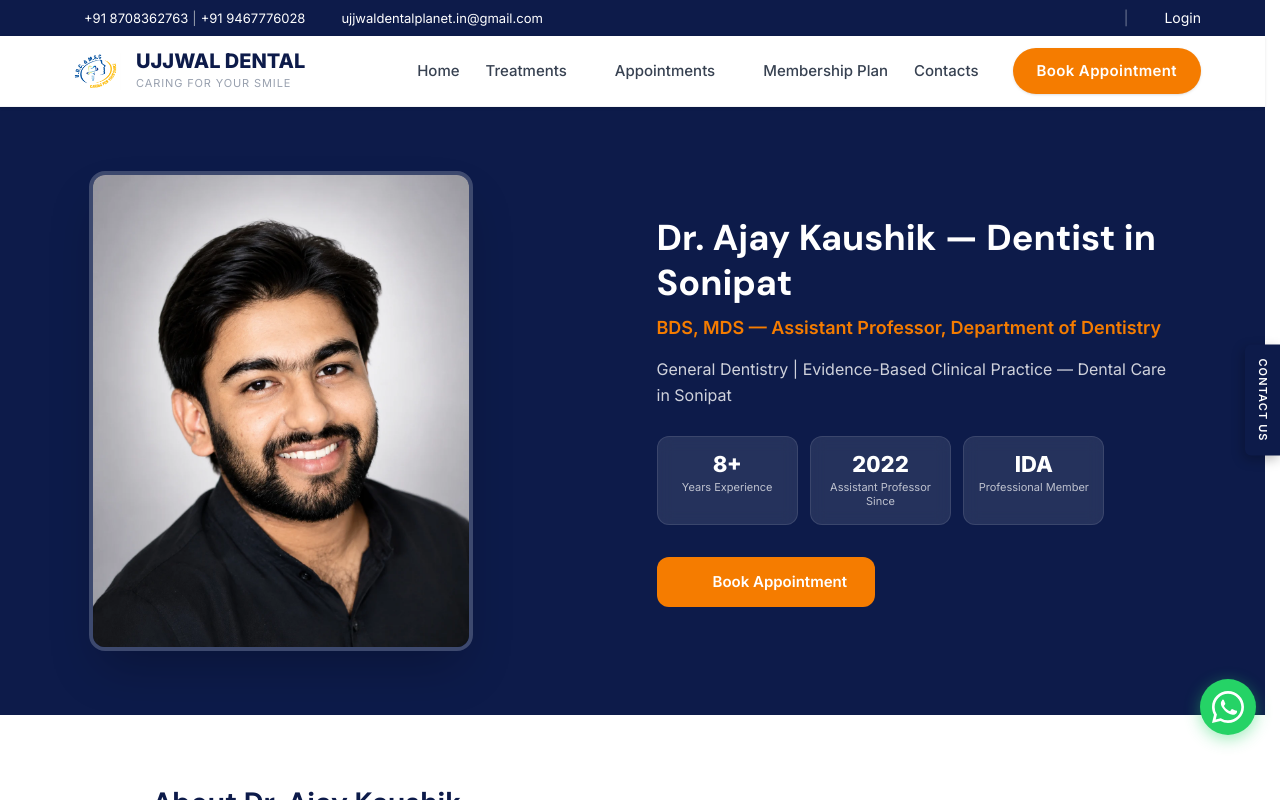
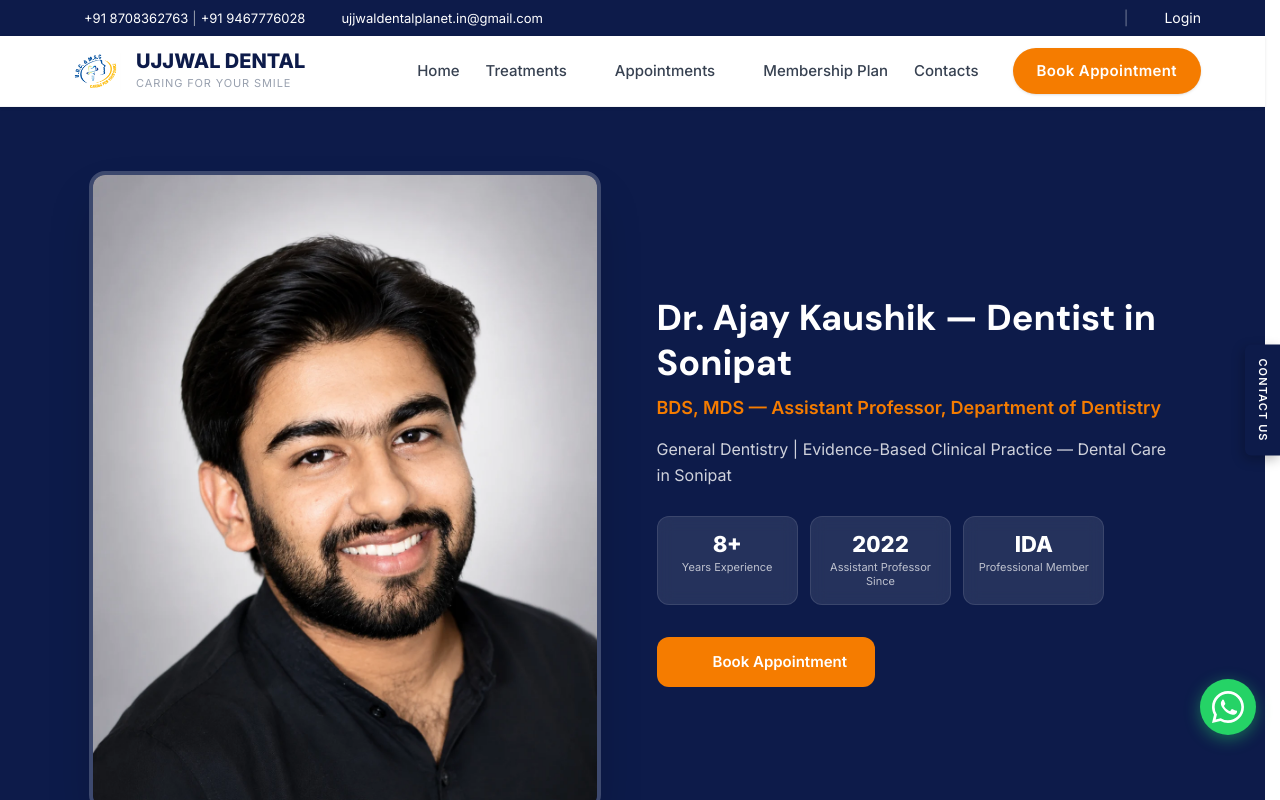
Before and after one commit to Tous-India/ujjwal-dental-frontend-, a React (Vite) app: page /doctors/ajay-kaushik in a window 1280 px wide. Shown: the top 800 px of the page. Built offline with nearby package versions, Linux system fonts and the light colour scheme; no server answers; some icons are missing.

Commit message:
fix(doctors): grow profile photo width with viewport on tablet/desktop
Photo was capped at max-w-sm (384px) at every breakpoint, so it stayed
mobile-sized in the two-column layout on wider screens. Added md:/lg:
growth to match the column widening.

```diff
--- a/src/pages/public/DoctorProfile.jsx
+++ b/src/pages/public/DoctorProfile.jsx
@@ -161,7 +161,7 @@ const DoctorProfile = () => {
               <img
                 src="/doctors/ujjwal.jpg"
                 alt="Dr. Ujjwal Prem"
-                className="w-full max-w-sm aspect-[4/5] object-cover object-top rounded-2xl border-4 border-white/20 shadow-2xl"
+                className="w-full max-w-sm md:max-w-md lg:max-w-lg aspect-[4/5] object-cover object-top rounded-2xl border-4 border-white/20 shadow-2xl"
               />
             </div>
 
--- a/src/pages/public/DoctorProfileAashishSonik.jsx
+++ b/src/pages/public/DoctorProfileAashishSonik.jsx
@@ -165,7 +165,7 @@ const DoctorProfileAashishSonik = () => {
               <img
                 src="/doctors/dr-sonik.jpg"
                 alt="Dr. Aashish Sonik"
-                className="w-full max-w-sm aspect-[4/5] object-cover object-top rounded-2xl border-4 border-white/20 shadow-2xl"
+                className="w-full max-w-sm md:max-w-md lg:max-w-lg aspect-[4/5] object-cover object-top rounded-2xl border-4 border-white/20 shadow-2xl"
               />
             </div>
 
--- a/src/pages/public/DoctorProfileAjayKaushik.jsx
+++ b/src/pages/public/DoctorProfileAjayKaushik.jsx
@@ -153,7 +153,7 @@ const DoctorProfileAjayKaushik = () => {
               <img
                 src="/doctors/ajay.webp"
                 alt="Dr. Ajay Kaushik"
-                className="w-full max-w-sm aspect-[4/5] object-cover object-top rounded-2xl border-4 border-white/20 shadow-2xl"
+                className="w-full max-w-sm md:max-w-md lg:max-w-lg aspect-[4/5] object-cover object-top rounded-2xl border-4 border-white/20 shadow-2xl"
               />
             </div>
 
```
